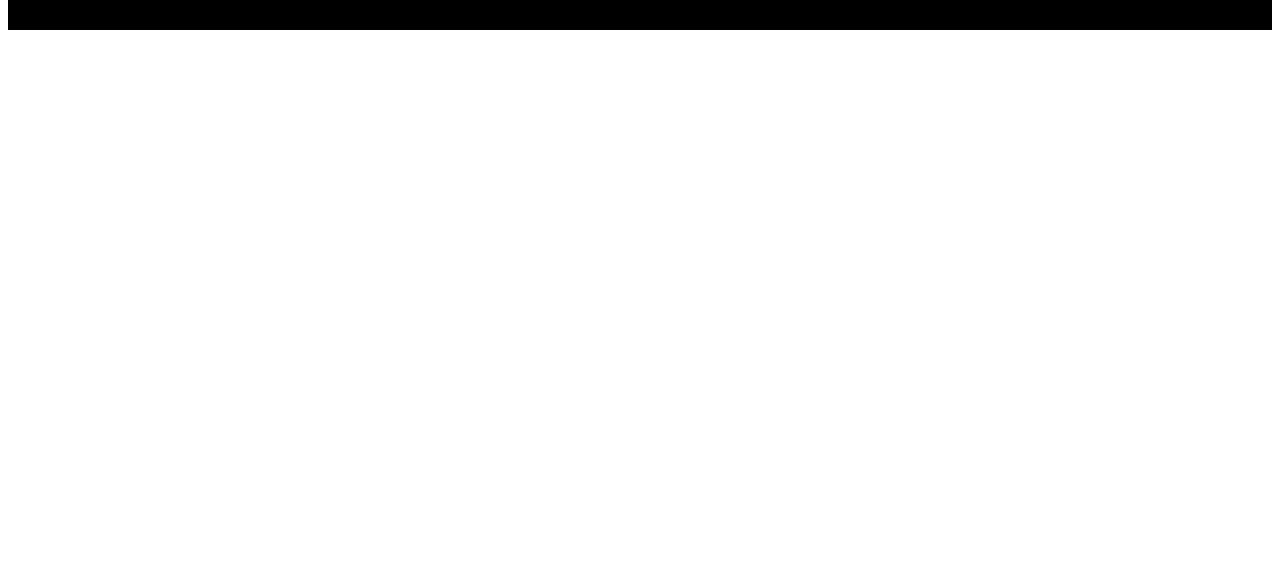
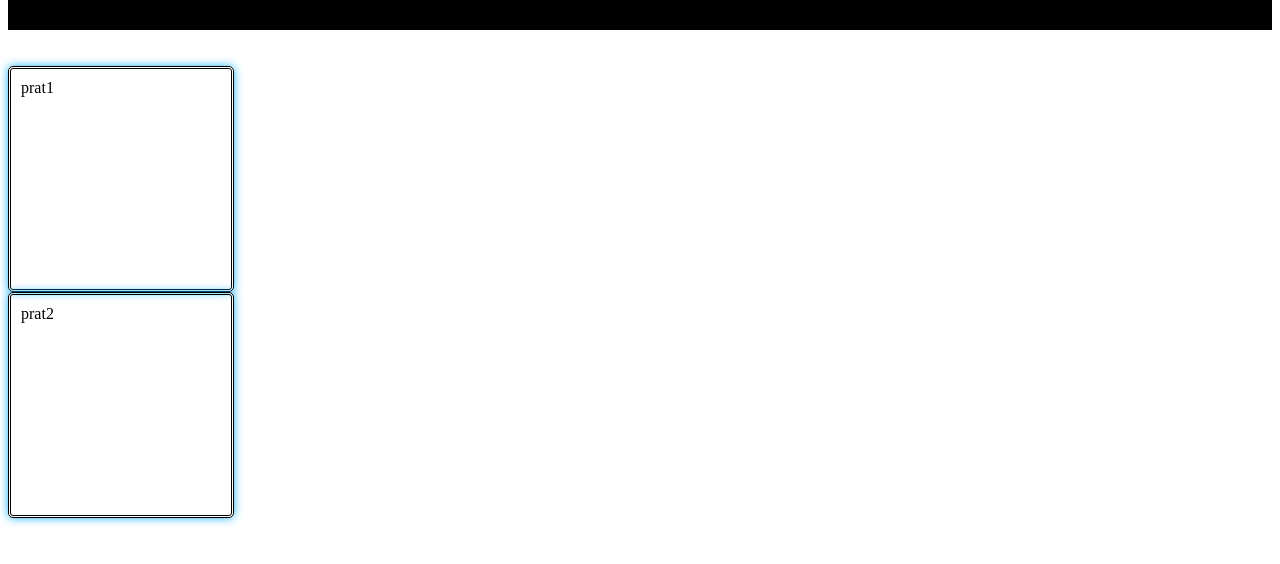
Before and after one commit to muskan3819/responsive-navbar-card, a plain HTML site: page index.html in a window 1280 px wide. Shown: the part 50-614 px from the top of the page. Drawn offline with Linux system fonts and the light colour scheme.

Commit message:
border adeed

```diff
--- a/index.html
+++ b/index.html
@@ -9,12 +9,33 @@
             background-color: black;
             height: 60px;
         }
+        .card{
+
+
+        height: 200px;
+        width: 200px;
+          display: flex;
+          padding: 10px;
+          border: 3px;
+          border-style: double;
+          border-radius:5px;
+          border-color: black;
+          box-shadow: 0 0 10px rgba(5, 171, 248, 0.92);
+
+
+
+          padding: 10px;
+
+        }
     </style>
 </head>
 <body>
     <nav class="navbar">
         <h1>muskan</h1>
     </nav>
-
+    <br>
+    <br>
+    <div class="card">prat1</div>
+    <div class="card">prat2</div>
 </body>
 </html>
```
